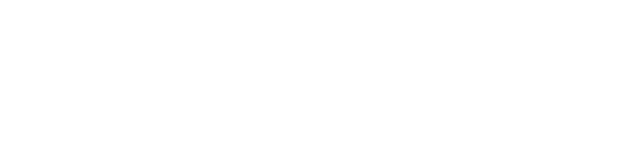
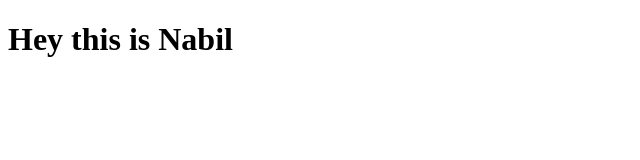
Before and after one commit to nuruddinshohan83/git-tutorial, a plain HTML site: page index.html in a window 1280 px wide. Shown: the whole page, without its empty margins (0-640 px from the left). Drawn offline with Linux system fonts and the light colour scheme.

Commit message:
Nabil's changes

```diff
--- a/index.html
+++ b/index.html
@@ -9,7 +9,7 @@
 
 </head>
 <body>
-
+    <h1>Hey this is Nabil</h1>
     <script src="./js/app.js"></script>
 </body>
 </html>
```
